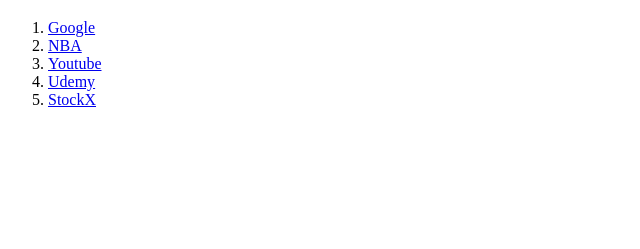
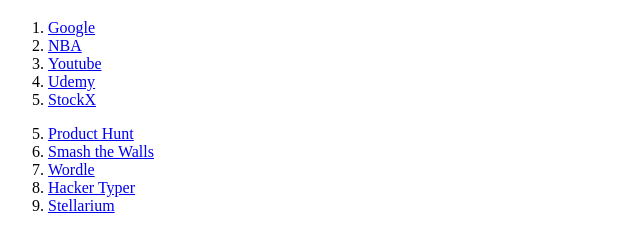
Before and after one commit to Jeffg2221/Web-Dev-Bootcamp, a plain HTML site: page 3.2 Anchor Elements/index.html in a window 1280 px wide. Shown: the part 61-310 px from the top of the page, without its empty margins (0-640 px from the left). Drawn offline with Linux system fonts and the light colour scheme.

Commit message:
anchor update

```diff
--- a/3.2 Anchor Elements/index.html
+++ b/3.2 Anchor Elements/index.html
@@ -16,5 +16,13 @@
     <li><a href="https://www.udemy.com/">Udemy</a></li>
     <li><a href="https://www.stockx.com/">StockX</a></li>
 </ol>
+
+<ol start="5">
+    <li><a href="https://www.producthunt.com/">Product Hunt</a></li>
+    <li><a href="https://smashthewalls.com/">Smash the Walls</a></li>
+    <li><a href="https://www.nytimes.com/games/wordle">Wordle</a></li>
+    <li><a href="https://hackertyper.com/">Hacker Typer</a></li>
+    <li><a href="https://stellarium-web.org/">Stellarium</a></li>
+</ol>
 </body>
 </html>
```
